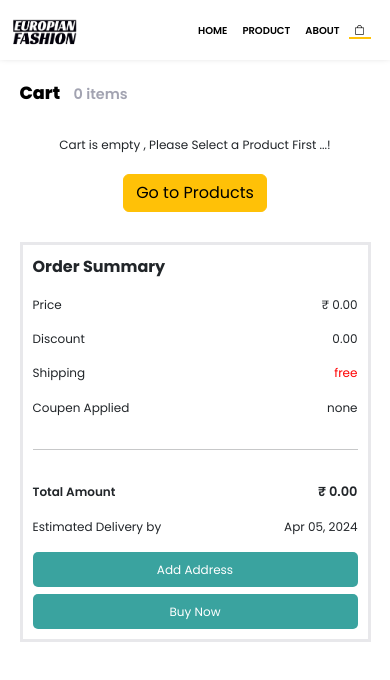
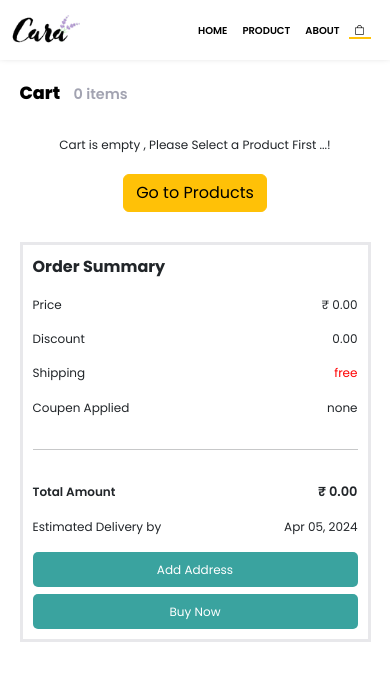
Before and after one commit to rasi-c/Carra-E-commerce, a React (Create React App) app: page /cart in a window 390 px wide. Shown: the top 680 px of the page. Built offline with nearby package versions, Linux system fonts and the light colour scheme.

Commit message:
shop name changed

```diff
--- a/src/components/cartpage/bill.css
+++ b/src/components/cartpage/bill.css
@@ -30,7 +30,7 @@
   justify-content: flex-start;
 }
 .mainContent img {
-  width: 25%;
+  width: 140%;
 }
 .secondaryContent {
   width: 100%;
@@ -152,7 +152,7 @@ tbody {
    height: 17rem;
   }
   .mainContent img {
-    width: 40%;
+    width: 80%;
   }
   .mainContent{
     padding-left: 10px;
--- a/src/components/cartpage/bill.jsx
+++ b/src/components/cartpage/bill.jsx
@@ -31,12 +31,12 @@ export function Invoice() {
           <div className="header">
             <div className="mainContent">
               <div className="BrandName">
-                <img src="/assets/logoLast.png" alt="" />
+                <img src="/assets/logo.png" alt="" />
               </div>
             </div>
             <div className="secondaryContent">
               <div className="shop-info">
-                <h4 style={{fontSize:'clamp(10px, 1.3vw, 17px)'}}>UEROPIANFASHION PRIVATE LIMITED</h4>
+                <h4 style={{fontSize:'clamp(10px, 1.3vw, 17px)'}}>CARA PRIVATE LIMITED</h4>
                 <p>Phone: +1234567890</p>
                 <p>Invoice #INV-001</p>
                 <p>{formattedDate}</p>
@@ -81,7 +81,7 @@ export function Invoice() {
           </div>
           <div className="Thanks">
             <div className="thanksText">Thank you for Choosing us </div>
-            <div className="com">Www.europianfashion.com</div>
+            <div className="com">www.carafashion.com</div>
           </div>
         </div>
     )}
--- a/src/components/homepage/navbar.css
+++ b/src/components/homepage/navbar.css
@@ -72,7 +72,7 @@ a {
 }
 .mainname img {
   width: 140px;
-  height: 60px;
+  height: 40px;
 }
 .switches .active{
   border-bottom: 2px solid #ffc107;
@@ -91,8 +91,8 @@ a {
     width: 27vw;
   }
   .mainname img{
-    width: 70px;
-    height: 35px;
+    width: 100px;
+    height: 30px;
   }
   .cartCount_Navbar{
     right: -7px;
--- a/src/components/homepage/navbar.jsx
+++ b/src/components/homepage/navbar.jsx
@@ -8,7 +8,7 @@ export function Navbar({ onClickTab = () => {} }) {
   return (
     <div className="navbar">
       <div className="mainname">
-        <img src="/assets/logoLast.png" alt="" />
+        <img src="/assets/logo.png" alt="" />
       </div>
       <div className="switches">
         <div className="home">
```
Also changed, not shown: public/assets/logo.png (added).
